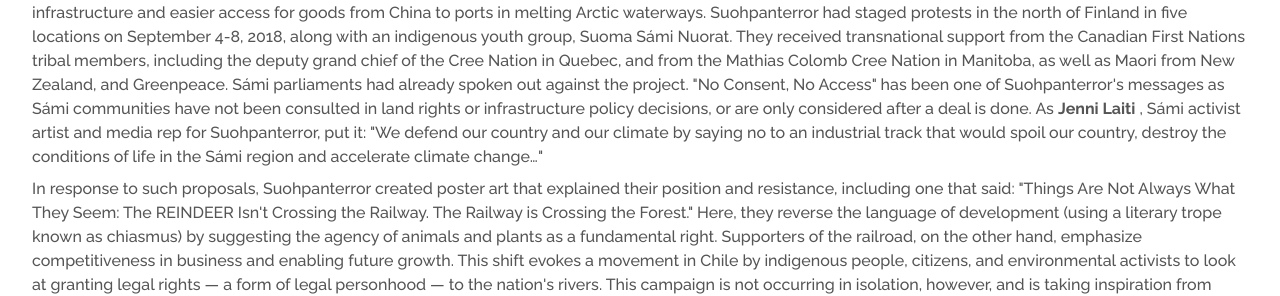
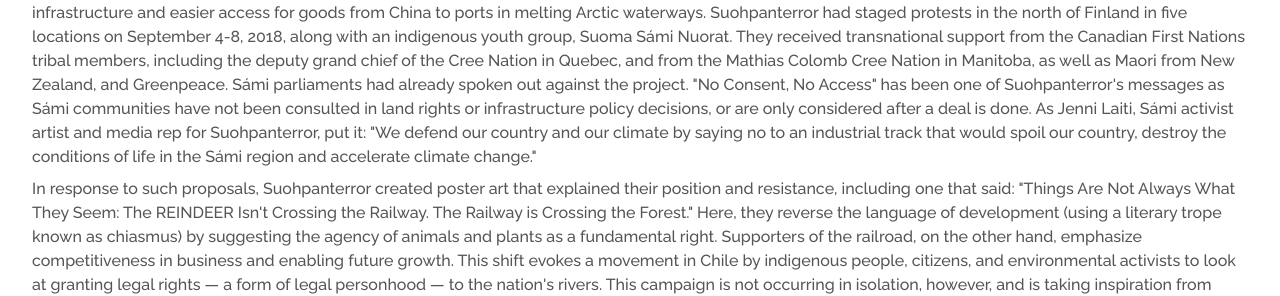
Before and after one commit to leiffredrickson/enviro-history, a Jekyll site: the page built from _posts/2020-02-07-artivism.md, in a window 1280 px wide and 900 px high, scrolled down 1447 px. Shown: the part 281-577 px from the top of the window. Built offline with Jekyll 4.4.1, drawn with Linux system fonts in a browser that asks for light colours; comment, search, counter and statistics services are not loaded; some of the changed text lies outside the part shown.

Commit message:
Update 2020-02-07-artivism.md

```diff
--- a/_posts/2020-02-07-artivism.md
+++ b/_posts/2020-02-07-artivism.md
@@ -19,7 +19,7 @@
 ><img class="image feature" src="{{ site.baseurl }}/assets/images/finland-rally.jpg" alt="">
 >Source:Greenpeace Canada.
 
-The Arctic Railroad project made headlines on May 9, 2019, when businessman Peter Vesterbacka said the track would be built with private funding to create infrastructure and easier access for goods from China to ports in melting Arctic waterways. Suohpanterror had staged protests in the north of Finland in five locations on September 4-8, 2018, along with an indigenous youth group, Suoma Sámi Nuorat. They received transnational support from the Canadian First Nations tribal members, including the deputy grand chief of the Cree Nation in Quebec, and from the Mathias Colomb Cree Nation in Manitoba, as well as Maori from New Zealand, and Greenpeace. Sámi parliaments had already spoken out against the project. &quot;No Consent, No Access&quot; has been one of Suohpanterror&#39;s messages as Sámi communities have not been consulted in land rights or infrastructure policy decisions, or are only considered after a deal is done. As **Jenni Laiti** , Sámi activist artist and media rep for Suohpanterror, put it: &quot;We defend our country and our climate by saying no to an industrial track that would spoil our country, destroy the conditions of life in the Sámi region and accelerate climate change…&quot;
+The Arctic Railroad project made headlines on May 9, 2019, when businessman Peter Vesterbacka said the track would be built with private funding to create infrastructure and easier access for goods from China to ports in melting Arctic waterways. Suohpanterror had staged protests in the north of Finland in five locations on September 4-8, 2018, along with an indigenous youth group, Suoma Sámi Nuorat. They received transnational support from the Canadian First Nations tribal members, including the deputy grand chief of the Cree Nation in Quebec, and from the Mathias Colomb Cree Nation in Manitoba, as well as Maori from New Zealand, and Greenpeace. Sámi parliaments had already spoken out against the project. &quot;No Consent, No Access&quot; has been one of Suohpanterror&#39;s messages as Sámi communities have not been consulted in land rights or infrastructure policy decisions, or are only considered after a deal is done. As Jenni Laiti, Sámi activist artist and media rep for Suohpanterror, put it: &quot;We defend our country and our climate by saying no to an industrial track that would spoil our country, destroy the conditions of life in the Sámi region and accelerate climate change.&quot;
 
 In response to such proposals, Suohpanterror created poster art that explained their position and resistance, including one that said: &quot;Things Are Not Always What They Seem: The REINDEER Isn&#39;t Crossing the Railway. The Railway is Crossing the Forest.&quot; Here, they reverse the language of development (using a literary trope known as chiasmus) by suggesting the agency of animals and plants as a fundamental right. Supporters of the railroad, on the other hand, emphasize competitiveness in business and enabling future growth. This shift evokes a movement in Chile by indigenous people, citizens, and environmental activists to look at granting legal rights — a form of legal personhood — to the nation&#39;s rivers. This campaign is not occurring in isolation, however, and is taking inspiration from other countries where a small but growing number of courts and legislatures have begun bestowing [legal rights upon rivers](https://e360.yale.edu/features/should-rivers-have-rights-a-growing-movement-says-its-about-time). In 2008, Ecuador became the first country to acknowledge nature as a rights holder within its constitution.[^2f41]
 
```
